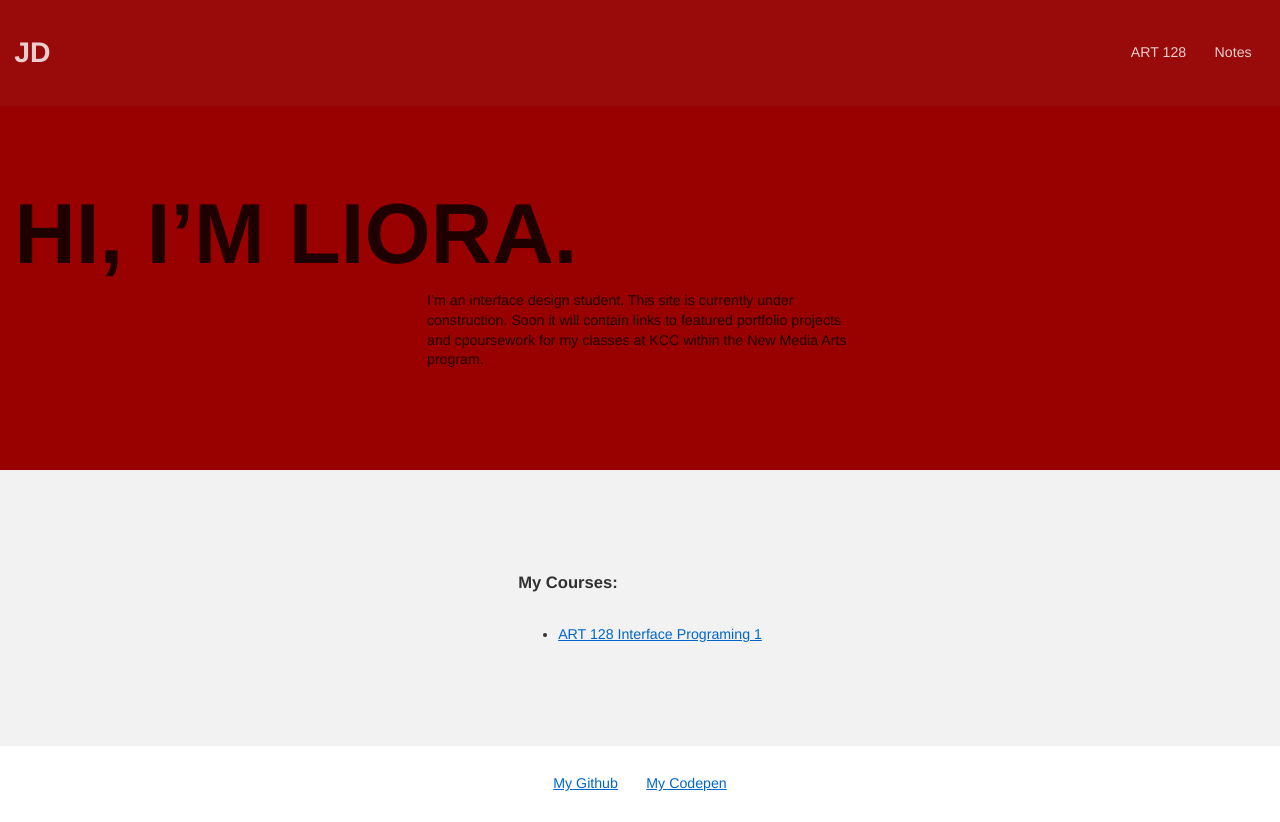
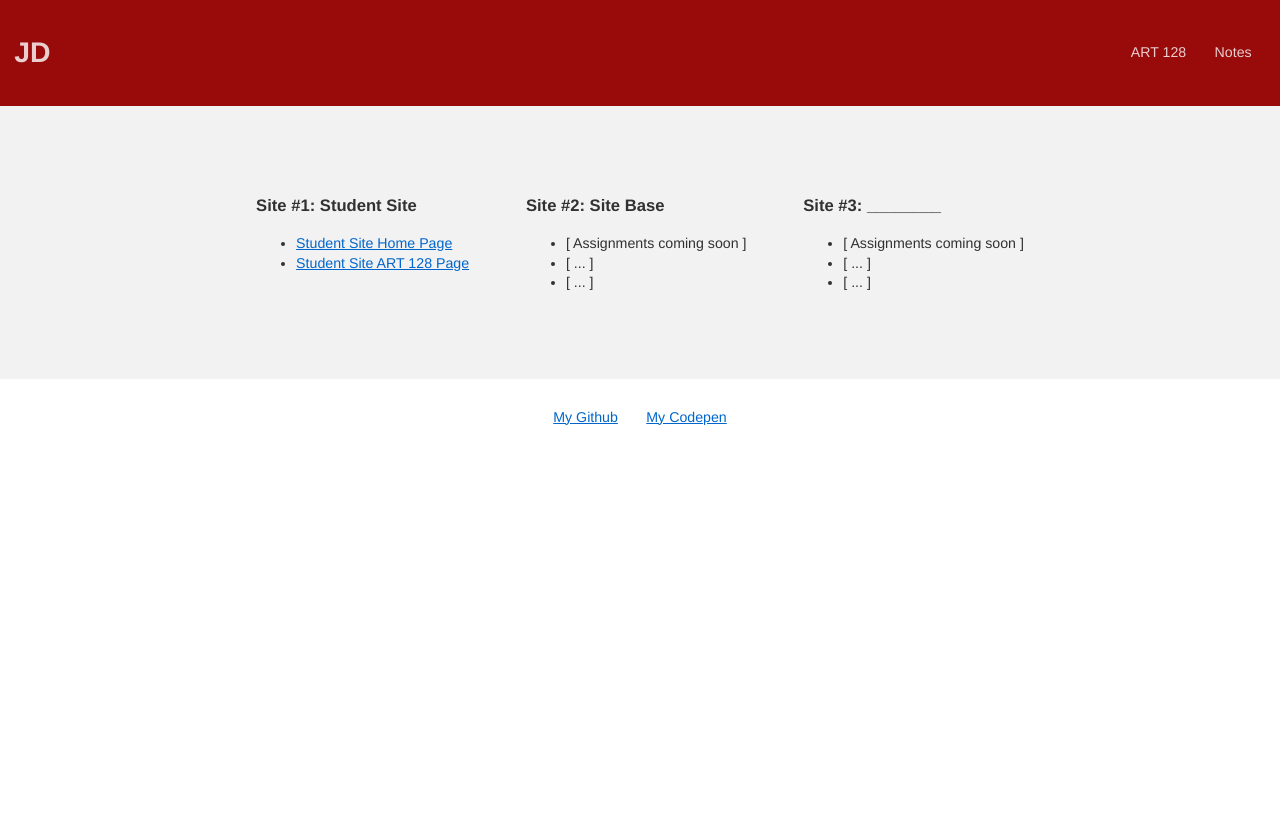
Before and after one commit to Lioranma/studentsite, a plain HTML site: page art128/index.html in a window 1280 px wide. After the commit the page ends 800 px from the top, so only its background shows below. Drawn offline with Linux system fonts and the light colour scheme; files that its build step writes are made by us from their sources.

Commit message:
completed site 1

```diff
--- a/CSS/style.css
+++ b/CSS/style.css
@@ -80,7 +80,7 @@ footer {
 /* HERO SECTION */
 .hero {
     background-color: rgb(153,0,0,1);
-    color: rgba(255, 255, 255, 0.8)
+    color: rgba(255, 255, 255, 0.8);
     text-align: center;
     padding: 6em 1em;
 }
@@ -103,3 +103,31 @@ footer {
     display: grid;
     justify-content: center;
 }
+
+
+
+
+
+
+
+
+
+
+
+/* STYLING FOR SUB PAGES */
+.page-sub .hero {
+    background-color:rgba(0, 0, 0, 0.1);
+    color: rgba(0, 0, 0, 0.8);
+}
+
+/* COURSE PAGES SECTION*/
+.coursework {
+    padding: 3em 1em;
+    display: flex;
+    justify-content: center;
+    flex-wrap: wrap;
+}
+
+.project {
+    margin: 2em;
+}
--- a/art128/index.html
+++ b/art128/index.html
@@ -3,14 +3,14 @@
 
 <head>
     <meta charset="utf-8" />
-    <title>Lioranma</title>
+    <title>Lioranma | ART128</title>
     <meta name="description" content="description of this web page goes here." />
     <meta name="viewport" content="width=device-width, initial-scale=1" />
     <meta http-equiv="X-UA-Compatible" content="ie=edge" />
-    <link href="css/style.css" rel="stylesheet" type="text/css" />
+    <link href="../css/style.css" rel="stylesheet" type="text/css" />
 </head>
 
-<body>
+<body class="page-sub">
 
 <header>
         <div class="site-id">
@@ -18,31 +18,43 @@
         </div>
         <nav class="site-nav">
             <ul>
-                <li><a href="art128/index.html">ART 128</a></li>
-                <li><a href="notes/index.html">Notes</a></li>
+                <li><a href="index.html">ART 128</a></li>
+                <li><a href="../notes/index.html">Notes</a></li>
             </ul>
         </nav>
 </header>
 
 <main>
 
-    <section class="hero">
-        <h2>Hi, I’m Liora.</h2>
+    <section class="coursework">
 
-        <p>I’m an  interface  design student. This site is currently under construction. Soon it will contain links to featured portfolio projects and cpoursework for my classes at KCC  within the New Media Arts program.</p>
+        <div class="project">
+            <h3>Site #1: Student Site</h3>
+            <ul>
+                <li><a href="../index.html">Student Site Home Page</a></li>
+                <li><a href="index.html">Student Site ART 128 Page</a></li>
+            </ul>
+        </div>
+
+        <div class="project">
+            <h3>Site #2: Site Base</h3>
+            <ul>
+                <li>[ Assignments coming soon ]</li>
+                <li>[ ... ]</li>
+                <li>[ ... ]</li>
+            </ul>
+        </div>
+
+        <div class="project">
+            <h3>Site #3: ________</h3>
+            <ul>
+                <li>[ Assignments coming soon ]</li>
+                <li>[ ... ]</li>
+                <li>[ ... ]</li>
+            </ul>
+        </div>
+
     </section>
-
-    <section class="courses">
-        <h3>My Courses:</h3>
-        <ul>
-            <li><a href="art128/index.html">ART 128
-            Interface Programing 1</a></li>
-        </ul>
-    </section>
-
-
-
-
 
 </main>
 
@@ -56,4 +68,5 @@
 </footer>
 
 </body>
+
 </html>
```
